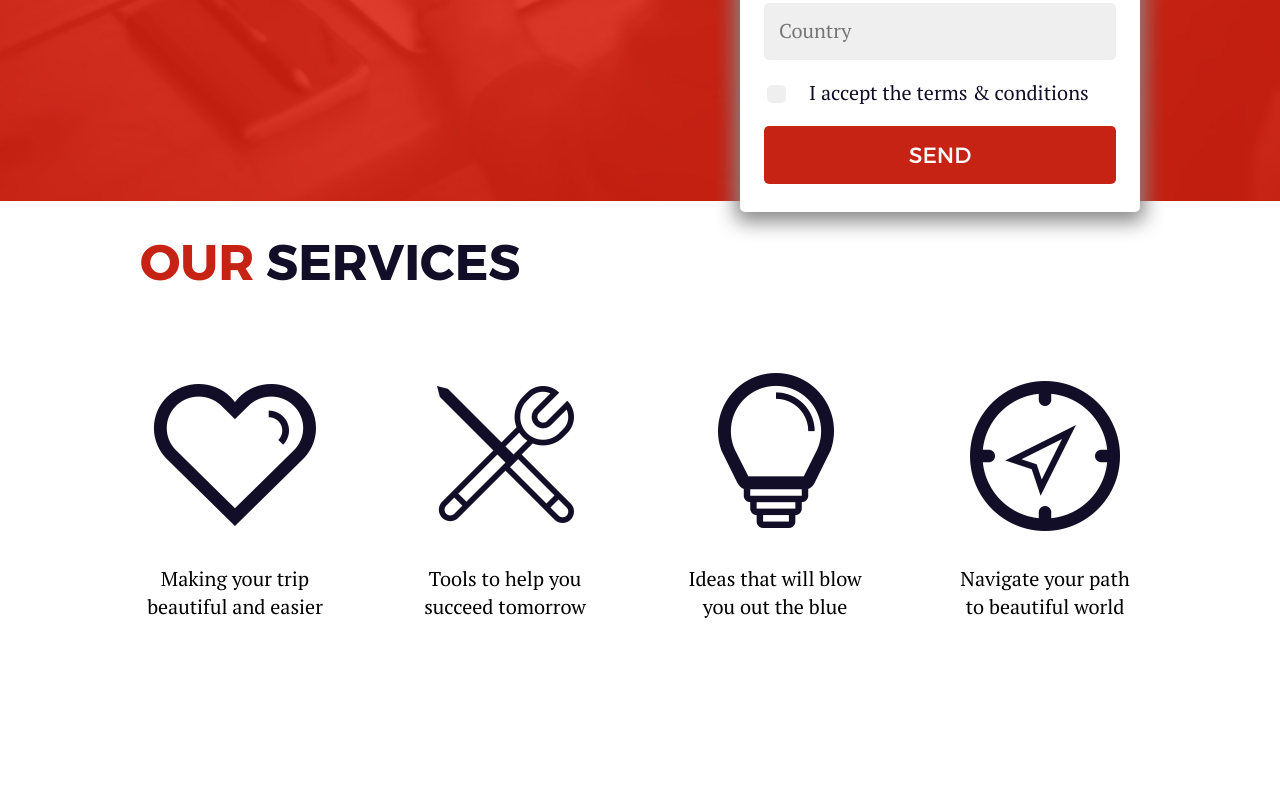
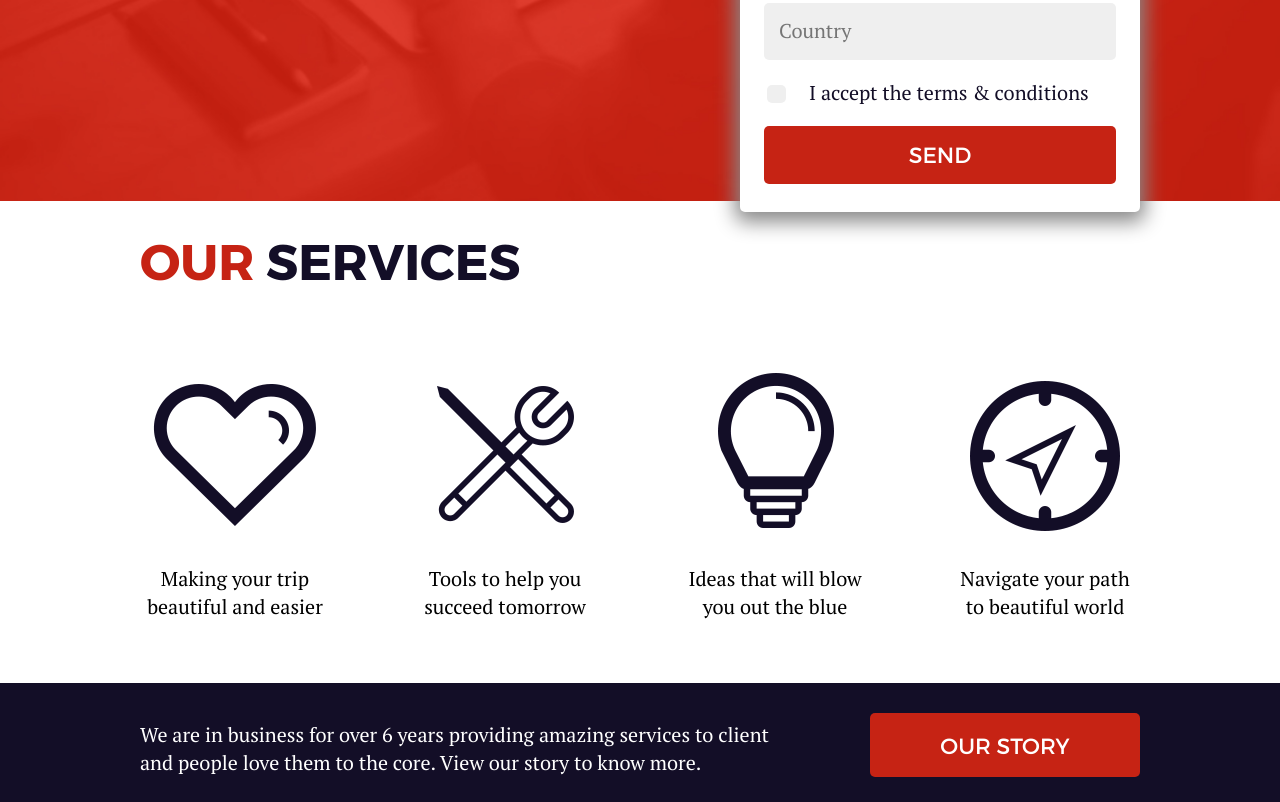
Before and after one commit to roman-stepanov/automotive, a website: page index.html in a window 1280 px wide. Shown: the part 487-1289 px from the top of the page. Before the commit the page ends 1170 px from the top, so only its background shows below. Drawn offline with nearby package versions, Linux system fonts and the light colour scheme; files that its build step writes are made by us from their sources.

Commit message:
Сделал раздел our story

```diff
--- a/index.html
+++ b/index.html
@@ -63,6 +63,14 @@
           </ul>
         </div>
       </section>
+      <section class="our-story">
+        <div class="our-story__container">
+          <p class="our-story__text">
+            We are in business for over 6 years providing amazing services to client and people love them to the core. View our story to know more.
+          </p>
+          <a class="btn  btn--red  our-story__btn" href="#">Our story</a>
+        </div>
+      </section>
     </main>
   </body>
 </html>
--- /dev/null
+++ b/less/blocks/btn.less
@@ -0,0 +1,18 @@
+.btn {
+  display: inline-block;
+  color: @clr_white;
+  font-family: @fnt_Montserrat;
+  font-size: 22px;
+  font-weight: 400;
+  line-height: 28px;
+  text-align: center;
+  text-decoration: none;
+  text-transform: uppercase;
+  margin: 0;
+  padding: 0;
+  border-radius: 5px;
+
+  &--red {
+    background-color: @clr_red;
+  }
+}
--- /dev/null
+++ b/less/blocks/our-story.less
@@ -0,0 +1,26 @@
+.our-story {
+  background-color: @clr_dark-blue;
+}
+
+.our-story__container {
+  display: flex;
+  align-items: flex-end;
+  justify-content: space-between;
+  margin: 0 auto;
+  padding: 30px 0px 25px 0px;
+  width: @min-width;
+}
+
+.our-story__text {
+  color: @clr_white;
+  font-size: 20px;
+  line-height: 28px;
+  margin: 0;
+  padding: 0;
+  width: 640px;
+}
+
+.our-story__btn {
+  padding: 18px 0px 18px 0px;
+  width: 270px;
+}
--- a/less/style.less
+++ b/less/style.less
@@ -2,7 +2,9 @@
 @import "global/fonts.less";
 @import "global/common.less";
 
+@import "blocks/btn.less";
 @import "blocks/page-header.less";
 @import "blocks/main-nav.less";
 @import "blocks/promo-form.less";
 @import "blocks/our-services.less";
+@import "blocks/our-story.less";
```
